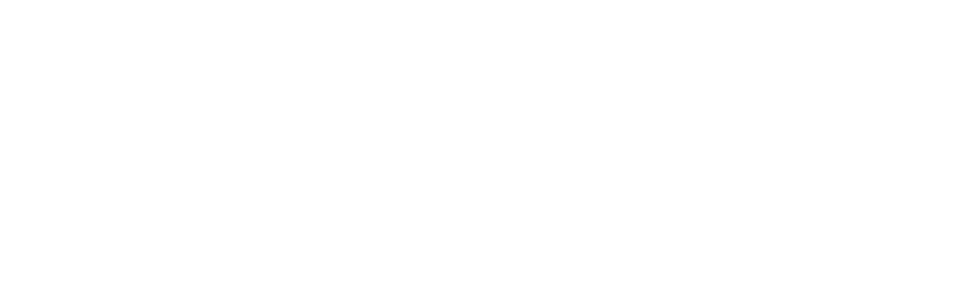
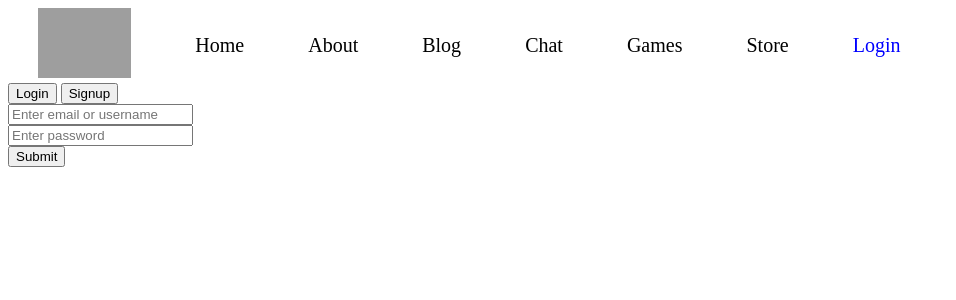
Before and after one commit to Developer-Fan/SocialCHS, a PHP site: page /login.php in a window 1280 px wide. Before the commit the part shown is empty. Shown: the top 300 px of the page, without its empty margins (0-956 px from the left). Run offline with PHP 8.4, Linux system fonts and the light colour scheme; data comes from the database, SQL or seed files in the repository; grey boxes are pictures that could not be loaded.

Commit message:
Update some things

```diff
--- a/login.php
+++ b/login.php
@@ -0,0 +1,69 @@
+<?php
+  $conn = new SQLite3("./db.sqlite");
+  if(isset($_POST["thet"]) && isset($_POST["pass"]) && $_POST["thet"] != "" && $_POST["pass"] != ""){
+    $sql = "SELECT * FROM users WHERE email = '".$_POST['thet']."'";
+  }else if(isset($_POST["email"]) && isset($_POST["username"]) && isset($_POST["displayname"]) && isset($_POST["password"]) && $_POST["email"] != "" && $_POST["username"] != "" && $_POST["displayname"] != "" && $_POST["password"] != ""){
+    echo "test";
+  }else if(isset($_POST["submit"])){
+    echo "Please fill in the form(s) correctly!";
+  }
+  $conn->close();
+?>
+<!DOCTYPE html>
+<html>
+  <head>
+    <title>Login or Sign up to Social CHS</title>
+    <style>
+      input {
+        display: block;
+      }
+    </style>
+    <link rel = "stylesheet" type = "text/css" href = "main.css">
+  </head>
+  <body>
+    <div class = "menu">
+      <a><img src = "https://th.bing.com/th/id/OIP.WtHJMFPvbx62FKV5ozTEwwAAAA?pid=ImgDet&rs=1" alt = "CHS logo"></a>
+      <a href = "./index.php">Home</a>
+      <a href = "./about.php">About</a>
+      <a href = "./blog.php">Blog</a>
+      <a href = "./chat.php">Chat</a>
+      <a href = "./games.php">Games</a>
+      <a href = "./store.php">Store</a>
+      <a id = "current-on">Login</a>
+    </div>
+    <div class = "main">
+      <button onclick = "change('login')">Login</button>
+      <button onclick = "change('signup')">Signup</button>
+      <div class = "login">
+        <form action = "./login.php" method = "post">
+          <input name = "thet" type = "text" placeholder = "Enter email or username">
+          <input name = "pass" type = "password" placeholder = "Enter password">
+          <input type = "submit" name = "submit">
+        </form>
+      </div>
+      <span class = "signup">
+        <form action = "./login.php" method = "post">
+          <input name = "email" type = "email" placeholder = "Enter email">
+          <input name = "username" type = "text" placeholder = "Enter unique username">
+          <input name = "displayname" type = "text" placeholder = "Enter display name">
+          <input name = "password" type = "password" placeholder = "Enter password">
+          <input type = "submit" name = "submit">
+        </form>
+      </span>
+    </div>
+    <script>
+      const elem1 = document.querySelector(".signup");
+      const elem2 = document.querySelector(".login");
+      elem1.style.display = "none";
+      function change(thing){
+        if(thing == "signup"){
+          elem2.style.display = "none";
+          elem1.style.display = "block";
+        }else{
+          elem1.style.display = "none";
+          elem2.style.display = "block";
+        }
+      }
+    </script>
+  </body>
+</html>
--- /dev/null
+++ b/main.css
@@ -0,0 +1,13 @@
+.menu a {
+  text-decoration: none;
+  padding: 0 30px;
+  color: black;
+  vertical-align: middle;
+  font-size: 20px;
+}
+#current-on{
+  color: blue;
+}
+.menu img{
+  height: 70px;
+}
```
Also changed, not shown: index.php (+2 -13 lines).
